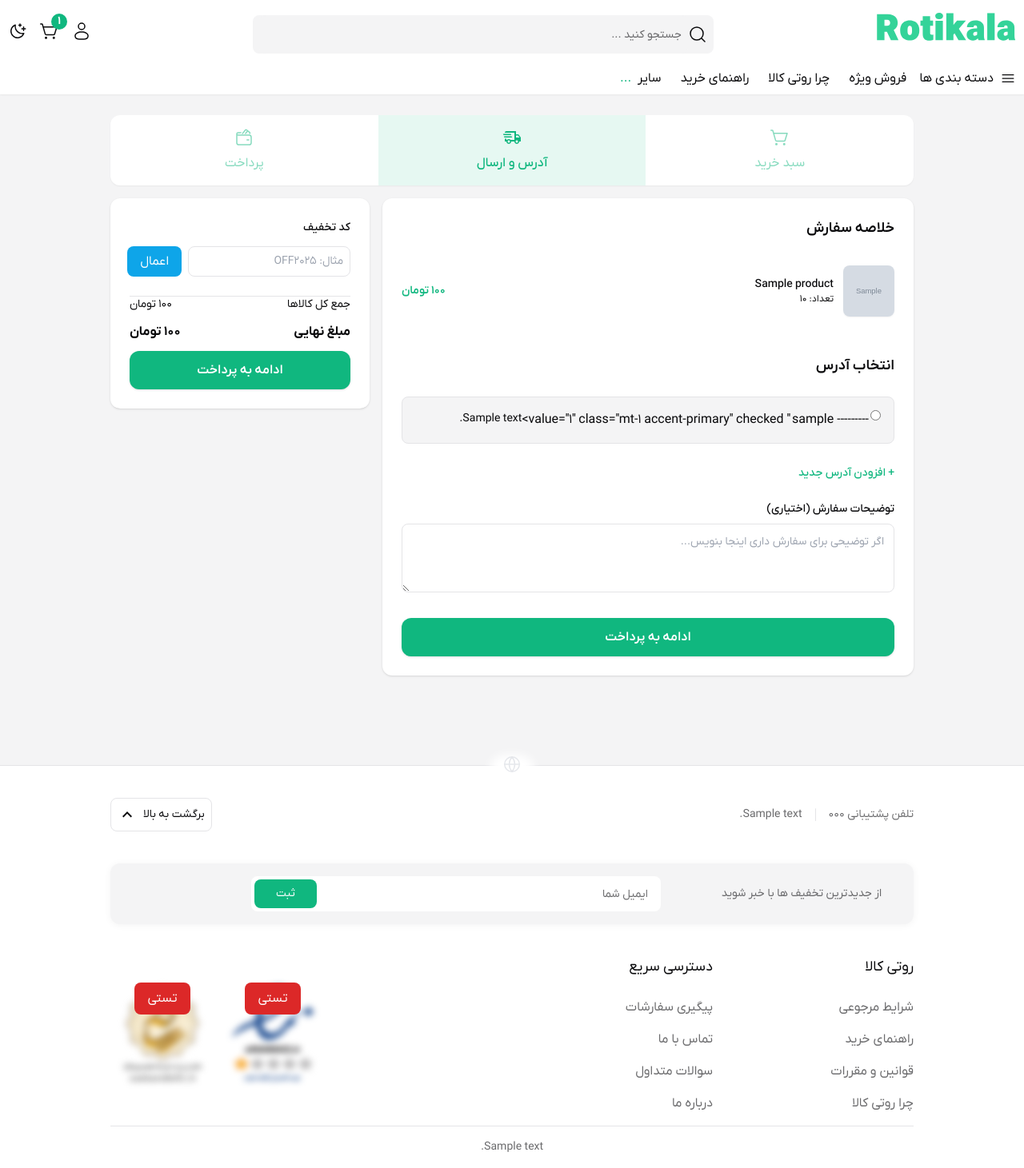
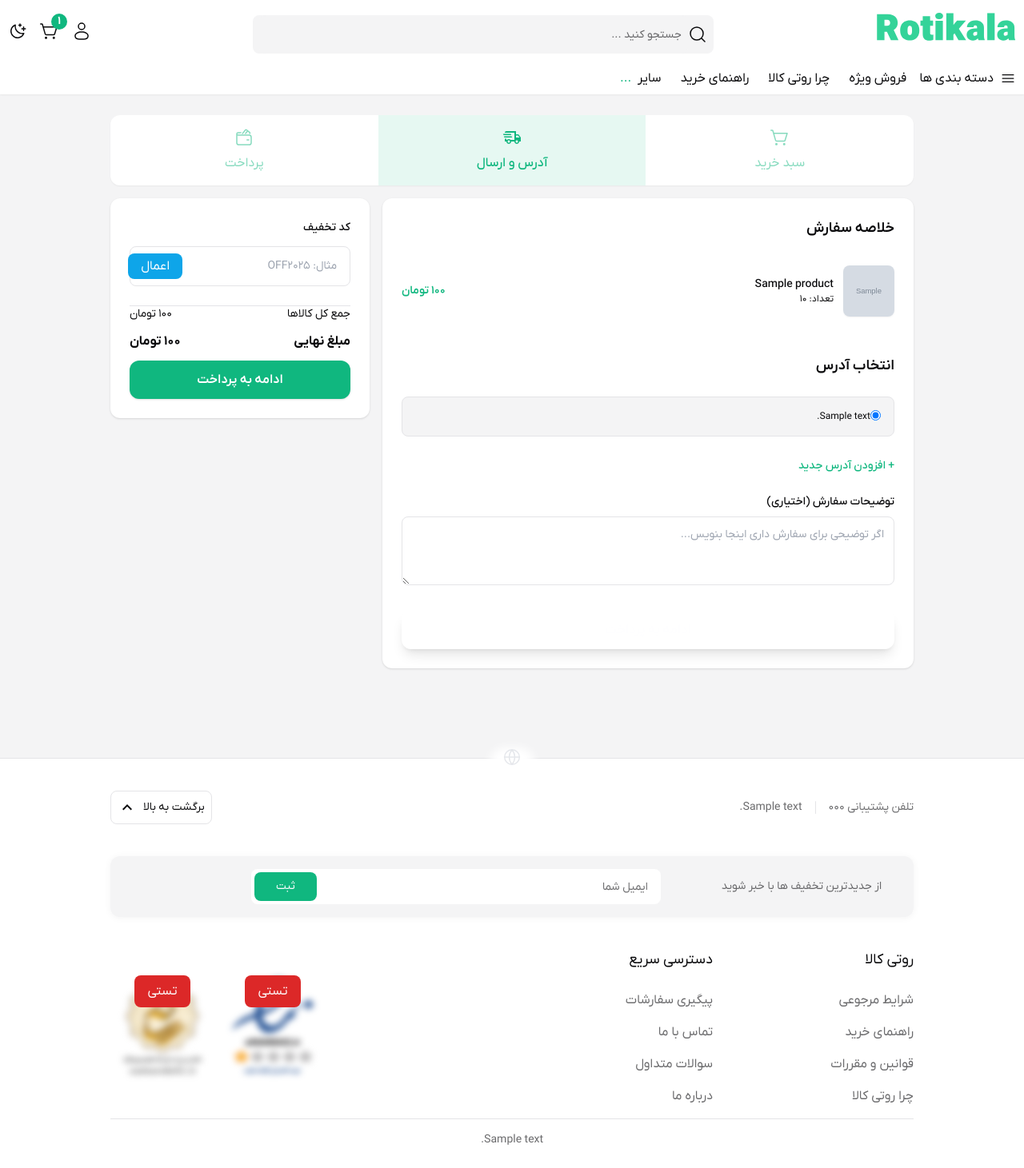
Before and after one commit to Anes-py/django-ecommerce, a Django app: page /checkout/cart/ in a window 1280 px wide. Shown: the whole page at 80% size. After the commit the page ends 1432 px from the top, so only its background shows below. Run offline with Django 5.2, Linux system fonts and the light colour scheme; a user stored in the database is signed in; tables that the repository leaves empty hold one stand-in row (values such as "Sample post"); grey boxes marked "Sample" are stand-in pictures; parts of the project's set-up code (start-up, migrations or seed data) failed here and were passed over.

Commit message:
add order creation view, form, and update models and migrations files

```diff
--- a/orders/forms.py
+++ b/orders/forms.py
@@ -8,8 +8,6 @@ class OrderForm(ModelForm):
         model = Order
         fields = (
             'shipping_address',
-            'payment_method',
-            'coupon_code',
             'notes',
         )
 
--- a/orders/templates/orders/order_create.html
+++ b/orders/templates/orders/order_create.html
@@ -1,14 +1,13 @@
 {% extends "_base.html" %}
 {% load humanize %}
 
-{% block page_title %} ثبت سفارش {% endblock %}
+{% block page_title %}ثبت سفارش{% endblock %}
 
 {% block page_content %}
 <main class="flex-grow bg-background pb-14 pt-36 xs:pt-36">
   <div class="container pb-14">
     <div class="grid grid-cols-12 gap-4 lg:gap-8">
 
-      <!-- breadCrumb -->
       <div class="col-span-12 rounded-xl bg-muted shadow-sm overflow-hidden">
         <ol class="grid grid-cols-3">
           <li class="flex flex-col items-center justify-center gap-2 p-4 text-xs text-primary opacity-50 sm:text-sm md:text-base">
@@ -26,18 +25,18 @@
         </ol>
       </div>
 
-      <!-- order summary + address form -->
       <div class="col-span-12 md:col-span-8">
         <div class="rounded-xl bg-muted p-6 space-y-8 shadow">
 
-          <!-- لیست محصولات سفارش -->
-          <div>
+          <!-- خلاصه سفارش -->
+          <section>
             <h2 class="text-base md:text-lg mb-4 font-semibold">خلاصه سفارش</h2>
             <ul class="divide-y divide-border">
               {% for item in cart.items.all %}
               <li class="py-4 flex items-center justify-between">
                 <div class="flex items-center gap-x-3">
-                  <img src="{{ item.product.main_image.url }}" class="w-16 h-16 rounded-lg object-cover shadow-sm" alt="{{ item.product.name }}">
+                  <img src="{{ item.product.main_image.url }}" alt="{{ item.product.name }}"
+                       class="w-16 h-16 rounded-lg object-cover shadow-sm">
                   <div>
                     <p class="text-sm font-medium">{{ item.product.name }}</p>
                     <p class="text-xs text-text/70">تعداد: {{ item.quantity }}</p>
@@ -47,67 +46,86 @@
                   {{ item.item_final_price|floatformat:0|intcomma }} تومان
                 </div>
               </li>
+              {% empty %}
+              <li class="py-6 text-sm text-text/70">سبد خرید شما خالی است.</li>
               {% endfor %}
             </ul>
-          </div>
+          </section>
 
-          <!-- انتخاب یا افزودن آدرس -->
-          <div>
+          <!-- انتخاب آدرس و یادداشت سفارش -->
+          <section>
             <h2 class="text-base md:text-lg mb-4 font-semibold">انتخاب آدرس</h2>
-            <form method="post" action="" class="space-y-6">
+
+            <form method="post" action="{% url 'checkout-cart' %}" class="space-y-6">
               {% csrf_token %}
+
               {% if user_addresses %}
                 <div class="grid gap-3">
                   {% for address in user_addresses %}
                   <label class="flex items-start gap-3 rounded-lg border border-border bg-background p-4 cursor-pointer hover:border-primary transition-all">
-                    <input type="radio" name="{{ order_form.shipping_address }}" value="{{ address.id }}" class="mt-1 accent-primary" {% if forloop.first %}checked{% endif %}>
-                    <span class="text-sm leading-relaxed">{{ address.full_address|truncatewords:10 }}</span>
+                    <!-- نام فیلد باید با ModelForm فیلد address مچ باشد -->
+                    <input
+                      type="radio"
+                      name="{{ order_form.shipping_address.name }}"
+                      value="{{ address.id }}"
+                      class="mt-1 accent-primary"
+                      checked
+                    >
+                    <div class="text-sm leading-relaxed">
+                      <p class="text-xs mt-1">{{ address.full_address|truncatewords:10 }}</p>
+                    </div>
                   </label>
                   {% endfor %}
                 </div>
               {% else %}
-                <p class="text-sm text-text/70">هنوز هیچ آدرسی ثبت نکردی.</p>
+                <p class="text-sm text-text/70">هنوز هیچ آدرسی ثبت نکرده‌ای.</p>
               {% endif %}
 
               <div>
                 <button type="button"
                         class="text-primary text-sm font-medium hover:underline"
-                        onclick="document.getElementById('addressModal').classList.remove('hidden')">
+                        onclick="openAddressModal()">
                   + افزودن آدرس جدید
                 </button>
               </div>
 
-              <!-- توضیحات سفارش -->
+              <!-- توضیحات/یادداشت سفارش -->
               <div>
                 <label for="order_note" class="block mb-2 text-sm font-medium text-text">توضیحات سفارش (اختیاری)</label>
-                <textarea id="order_note" name="order_note" rows="3" placeholder="اگر توضیحی برای سفارش داری اینجا بنویس..."
+                <!-- name را با نام فیلد مدل Order یکی کن (مثلاً note یا notes) -->
+                <textarea id="order_note" name="note" rows="3" placeholder="اگر توضیحی برای سفارش داری اینجا بنویس..."
                           class="w-full border rounded-lg p-3 text-sm focus:outline-none focus:ring-2 focus:ring-primary"></textarea>
               </div>
 
-              <button type="submit" class="btn-primary w-full py-3 rounded-xl text-base font-semibold shadow">
+              <button type="submit"
+                      class="w-full py-3 rounded-xl text-base font-semibold text-white
+                             bg-gradient-to-r from-primary to-primary/80 shadow-lg hover:shadow-xl transition-all">
                 ادامه به پرداخت
               </button>
             </form>
-          </div>
+          </section>
 
         </div>
       </div>
 
-      <!-- جمع کل + کد تخفیف -->
-      <div class="col-span-12 md:col-span-4">
+      <aside class="col-span-12 md:col-span-4">
         <div class="rounded-xl bg-muted p-6 space-y-6 shadow">
 
-          <!-- بخش کد تخفیف -->
+          <!-- کد تخفیف -->
           <form method="post" action="" class="space-y-3">
             {% csrf_token %}
             <label for="coupon" class="text-sm font-medium">کد تخفیف</label>
-            <div class="flex gap-2">
+            <div class="flex gap-2 items-center border rounded-lg p-2">
+              <svg class="w-5 h-5 text-primary" fill="none" stroke="currentColor" stroke-width="2" viewBox="0 0 24 24">
+                <path stroke-linecap="round" stroke-linejoin="round" d="M9 14l6-6m2 2a2 2 0 11-4 0 2 2 0 014 0zM7 10a2 2 0 11-4 0 2 2 0 014 0z" />
+              </svg>
               <input type="text" id="coupon" name="coupon" placeholder="مثال: OFF2025"
-                     class="flex-grow border rounded-lg p-2 text-sm focus:outline-none focus:ring-2 focus:ring-primary">
-              <button type="submit" class="btn-secondary px-4 rounded-lg">اعمال</button>
+                     class="flex-grow bg-transparent outline-none text-sm">
+              <button type="submit" class="btn-secondary px-4 py-1 rounded-lg">اعمال</button>
             </div>
           </form>
 
+          <!-- جمع‌ها -->
           <div class="border-t border-border pt-4 space-y-3">
             <div class="flex justify-between text-sm">
               <span>جمع کل کالاها</span>
@@ -123,29 +141,118 @@
               <span>مبلغ نهایی</span>
               <span>{{ cart.cart_final_price|intcomma }} تومان</span>
             </div>
-            <a href="#" class="btn-primary w-full py-3 mt-2 rounded-xl text-base font-semibold shadow">
-              ادامه به پرداخت
-            </a>
+            <a href="#" class="btn-primary w-full py-3 mt-2 rounded-xl text-base font-semibold shadow">ادامه به پرداخت</a>
           </div>
 
         </div>
-      </div>
+      </aside>
 
     </div>
   </div>
 </main>
 
-<!-- پاپ‌آپ افزودن آدرس جدید -->
-<div id="addressModal" class="hidden fixed inset-0 bg-black/50 backdrop-blur-sm flex items-center justify-center z-50 animate-fadeIn">
-  <div class="bg-white dark:bg-background rounded-2xl shadow-xl p-6 w-full max-w-md space-y-5">
-    <h3 class="text-lg font-semibold">افزودن آدرس جدید</h3>
-    <input type="text" name="city" placeholder="شهر" class="w-full border rounded-lg p-2 text-sm focus:outline-none focus:ring-2 focus:ring-primary">
-    <input type="text" name="street" placeholder="خیابان" class="w-full border rounded-lg p-2 text-sm focus:outline-none focus:ring-2 focus:ring-primary">
-    <textarea name="details" placeholder="توضیحات" rows="3" class="w-full border rounded-lg p-2 text-sm focus:outline-none focus:ring-2 focus:ring-primary"></textarea>
-    <div class="flex justify-end gap-3 pt-2">
-      <button type="button" class="btn-secondary-nobg" onclick="document.getElementById('addressModal').classList.add('hidden')">انصراف</button>
-      <button type="submit" class="btn-primary px-6 rounded-xl">ذخیره</button>
+<div id="addressModal"
+     class="hidden fixed inset-0 bg-black/50 backdrop-blur-sm flex items-center justify-center z-50"
+     aria-hidden="true" role="dialog" aria-modal="true" aria-labelledby="addressModalTitle">
+
+  <div id="addressModalBox"
+       class="bg-white dark:bg-background rounded-2xl shadow-xl p-6 w-full max-w-lg space-y-5 transform scale-95 opacity-0 transition-all duration-200">
+
+    <!-- Header -->
+    <div class="flex justify-between items-center border-b pb-3">
+      <h3 id="addressModalTitle" class="text-lg font-semibold flex items-center gap-2">
+        <svg class="w-5 h-5 text-primary" fill="none" stroke="currentColor" stroke-width="2" viewBox="0 0 24 24">
+          <path stroke-linecap="round" stroke-linejoin="round" d="M17.657 16.657L13.414 12.414a2 2 0 00-2.828 0L6.343 16.657m12.728 0A8 8 0 106.343 6.343a8 8 0 0012.728 12.728z"/>
+        </svg>
+        افزودن آدرس جدید
+      </h3>
+      <button type="button" class="text-gray-400 hover:text-gray-600" onclick="closeAddressModal()" aria-label="بستن">✕</button>
     </div>
+
+    <form method="post" action="" class="space-y-4 text-sm">
+      {% csrf_token %}
+
+      <input type="text" name="{{ address_form.full_name.name }}" placeholder="نام و نام خانوادگی"
+             class="w-full border rounded-lg p-2 focus:outline-none focus:ring-2 focus:ring-primary" required>
+
+      <input type="tel" name="{{ address_form.phone.name }}" placeholder="شماره تماس"
+             class="w-full border rounded-lg p-2 focus:outline-none focus:ring-2 focus:ring-primary" required>
+
+      <div class="grid grid-cols-2 gap-3">
+        <input type="text" name="{{ address_form.country.name }}" placeholder="کشور"
+               class="w-full border rounded-lg p-2 focus:outline-none focus:ring-2 focus:ring-primary" value="Iran">
+        <input type="text" name="{{ address_form.state.name }}" placeholder="استان"
+               class="w-full border rounded-lg p-2 focus:outline-none focus:ring-2 focus:ring-primary">
+      </div>
+
+      <div class="grid grid-cols-2 gap-3">
+        <input type="text" name="{{ address_form.city.name }}" placeholder="شهر"
+               class="w-full border rounded-lg p-2 focus:outline-none focus:ring-2 focus:ring-primary" required>
+        <input type="text" name="{{ address_form.postal_code.name }}" placeholder="کد پستی"
+               class="w-full border rounded-lg p-2 focus:outline-none focus:ring-2 focus:ring-primary">
+      </div>
+
+      <textarea name="{{ address_form.full_address.name }}" placeholder="آدرس کامل" rows="3"
+                class="w-full border rounded-lg p-2 focus:outline-none focus:ring-2 focus:ring-primary" required></textarea>
+
+      <label class="flex items-center gap-2 text-sm">
+        <input type="checkbox" name="is_default" class="rounded border-gray-300 text-primary focus:ring-primary">
+        ثبت به عنوان آدرس پیش‌فرض
+      </label>
+
+      <!-- Actions -->
+      <div class="flex justify-end gap-3 pt-3 border-t">
+        <button type="button"
+                class="px-4 py-2 rounded-lg border border-gray-300 text-gray-600 hover:bg-gray-100"
+                onclick="closeAddressModal()">
+          انصراف
+        </button>
+        <button type="submit" class="btn-primary px-6 py-2 rounded-xl shadow">ذخیره</button>
+      </div>
+    </form>
   </div>
 </div>
+
+<script>
+  const addressModal = document.getElementById('addressModal');
+  const addressModalBox = document.getElementById('addressModalBox');
+
+  function lockBodyScroll(lock) {
+    document.body.style.overflow = lock ? 'hidden' : '';
+  }
+
+  function openAddressModal() {
+    addressModal.classList.remove('hidden');
+    lockBodyScroll(true);
+    // انیمیشن
+    requestAnimationFrame(() => {
+      addressModalBox.classList.remove('scale-95','opacity-0');
+      addressModalBox.classList.add('scale-100','opacity-100');
+    });
+    // فوکوس روی اولین فیلد
+    setTimeout(() => {
+      const firstInput = addressModal.querySelector('input, textarea, select, button');
+      if (firstInput) firstInput.focus();
+    }, 50);
+  }
+
+  function closeAddressModal() {
+    addressModalBox.classList.remove('scale-100','opacity-100');
+    addressModalBox.classList.add('scale-95','opacity-0');
+    setTimeout(() => {
+      addressModal.classList.add('hidden');
+      lockBodyScroll(false);
+    }, 180);
+  }
+
+  // بستن با کلیک روی بک‌دراب
+  addressModal.addEventListener('click', (e) => {
+    if (e.target === addressModal) closeAddressModal();
+  });
+
+  // بستن با ESC
+  document.addEventListener('keydown', (e) => {
+    if (!addressModal.classList.contains('hidden') && e.key === 'Escape') closeAddressModal();
+  });
+</script>
 {% endblock %}
--- a/orders/views.py
+++ b/orders/views.py
@@ -1,7 +1,11 @@
 from django.views import generic
+from django.shortcuts import get_object_or_404, redirect
+from django.contrib import messages
 
-from orders.models import Order, Address
-from .forms import OrderForm
+from cart.models import Cart
+from orders.models import Order, Address, OrderItem
+from .forms import OrderForm, AddressForm
+
 
 class OrderCreateView(generic.CreateView):
     template_name = 'orders/order_create.html'
@@ -10,11 +14,33 @@ class OrderCreateView(generic.CreateView):
 
 
     def form_valid(self, form):
-        pass
+        cart = get_object_or_404(Cart, user=self.request.user)
+        obj = form.save(commit=False)
+        obj.user = self.request.user
+        obj.subtotal = cart.cart_org_total()
+        obj.discount_total = cart.cart_discount()
+        obj.shipping_total = 28000
+        obj.tax_total = int(obj.subtotal * 0.12)
+        obj.grand_total = int(cart.cart_final_price() + obj.tax_total)
+        obj.save()
+
+        for item in cart.items.all():
+            OrderItem.objects.create(
+                order=obj,
+                user=self.request.user,
+                product=item.product,
+                quantity=item.quantity,
+                total_discount=item.item_discount(),
+                final_price=item.item_final_price(),
+            )
+        cart.items.all().delete()
+        messages.success(self.request, "!فاکتور شما آماده پرداخت است")
+        return redirect('checkout-cart')
     def get_context_data(self, **kwargs):
-        context = super().get_context_data()
+        context = super().get_context_data(**kwargs)
         context.update({
             'user_addresses':Address.objects.filter(user=self.request.user),
-            'order_form':OrderForm,
+            'order_form':OrderForm(),
+            'address_form':AddressForm(),
         })
         return context
```
Also changed, not shown: orders/models.py (+10 -6 lines), orders/migrations/0004_remove_orderitem_total_price_alter_order_coupon_code_and_more.py (added), orders/migrations/0005_alter_orderitem_order.py (added), orders/migrations/0006_alter_orderitem_order.py (added).
